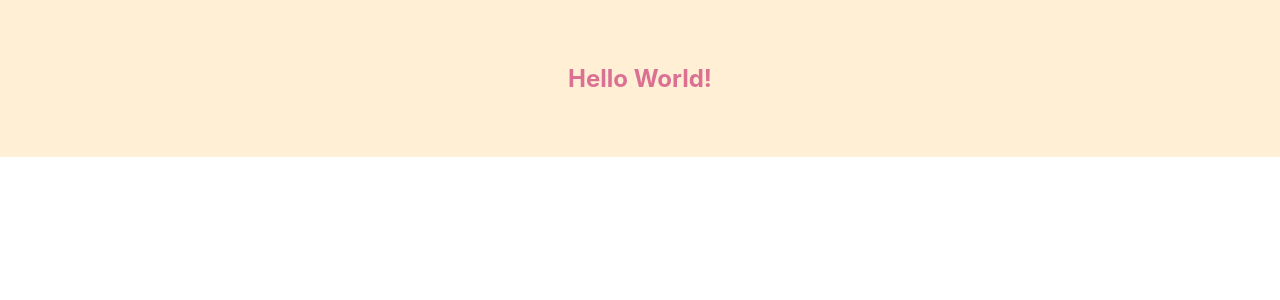
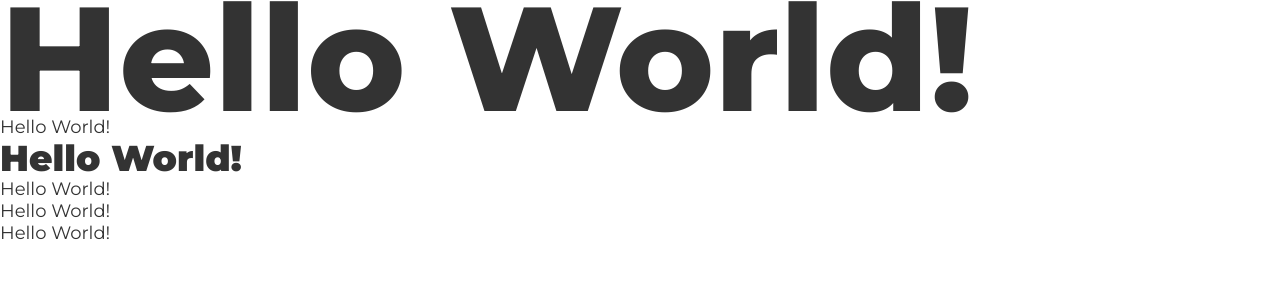
Before and after one commit to usmansbk/teamzone-app, a React (Create React App) app: page / in a window 1280 px wide. Shown: the top 300 px of the page. Built offline with nearby package versions, Linux system fonts and the light colour scheme.

Commit message:
setup styled components

```diff
--- a/public/index.html
+++ b/public/index.html
@@ -21,6 +21,12 @@
       work correctly both with client-side routing and a non-root public URL.
       Learn how to configure a non-root public URL by running `npm run build`.
     -->
+    <link rel="preconnect" href="https://fonts.googleapis.com" />
+    <link rel="preconnect" href="https://fonts.gstatic.com" crossorigin />
+    <link
+      href="https://fonts.googleapis.com/css2?family=Montserrat:wght@300;400;500;600;700;800;900&display=swap"
+      rel="stylesheet"
+    />
     <title>Teamzone</title>
   </head>
   <body>
--- a/src/App.tsx
+++ b/src/App.tsx
@@ -1,21 +1,17 @@
-import styled from "styled-components";
-
-const Title = styled.h1`
-  font-size: 1.5em;
-  text-align: center;
-  color: palevioletred;
-`;
-
-const Wrapper = styled.section`
-  padding: 4em;
-  background: papayawhip;
-`;
+import { ThemeProvider } from "styled-components";
+import Text from "./components/Text";
+import theme from "./config/theme";
 
 function App() {
   return (
-    <Wrapper>
-      <Title>Hello World!</Title>
-    </Wrapper>
+    <ThemeProvider theme={theme}>
+      <Text variant="display">Hello World!</Text>
+      <Text variant="headline">Hello World!</Text>
+      <Text variant="title">Hello World!</Text>
+      <Text variant="label">Hello World!</Text>
+      <Text variant="body">Hello World!</Text>
+      <Text variant="caption">Hello World!</Text>
+    </ThemeProvider>
   );
 }
 
--- /dev/null
+++ b/src/components/Text.tsx
@@ -0,0 +1,47 @@
+import { PropsWithChildren } from "react";
+import styled from "styled-components";
+
+interface TypographyBaseProps extends PropsWithChildren {
+  // size?: "xs" | "sm" | "md" | "lg" | "xl" | "xxl";
+  // type?: "primary" | "secondary" | "tertiary";
+  variant?: "display" | "headline" | "title" | "body" | "label" | "caption";
+}
+
+const Display = styled.div`
+  font-size: 9.25rem;
+  line-height: 7.25rem;
+  font-weight: 800;
+  color: ${(props) => props.theme.colors.text};
+`;
+
+const Title = styled.h1`
+  font-size: 2.25rem;
+  line-height: 2.5rem;
+  font-weight: 900;
+  color: ${(props) => props.theme.colors.text};
+`;
+
+const Body = styled.p`
+  font-size: 1.125rem;
+  font-weight: 400;
+  color: ${(props) => props.theme.colors.text};
+`;
+
+function Text({ variant, children }: TypographyBaseProps) {
+  switch (variant) {
+    case "display":
+      return <Display>{children}</Display>;
+    case "title":
+      return <Title>{children}</Title>;
+    default:
+      return <Body>{children}</Body>;
+  }
+}
+
+Text.defaultProps = {
+  variant: "body",
+  size: "md",
+  type: "primary",
+} as TypographyBaseProps;
+
+export default Text;
--- /dev/null
+++ b/src/config/theme.ts
@@ -0,0 +1,8 @@
+const theme = {
+  colors: {
+    primary: "#c35",
+    text: "#333",
+  },
+};
+
+export default theme;
--- a/src/index.css
+++ b/src/index.css
@@ -9,15 +9,8 @@ body,
 *::after,
 *::before {
   margin: 0;
+  padding: 0;
   box-sizing: border-box;
-  font-family: -apple-system, BlinkMacSystemFont, "Segoe UI", "Roboto", "Oxygen",
-    "Ubuntu", "Cantarell", "Fira Sans", "Droid Sans", "Helvetica Neue",
-    sans-serif;
+  font-family: "Montserrat", sans-serif;
   -webkit-font-smoothing: antialiased;
-  -moz-osx-font-smoothing: grayscale;
 }
-
-div {
-  display: flex;
-  flex-direction: column;
-}
--- a/tsconfig.json
+++ b/tsconfig.json
@@ -14,7 +14,8 @@
     "resolveJsonModule": true,
     "isolatedModules": true,
     "noEmit": true,
-    "jsx": "react-jsx"
+    "jsx": "react-jsx",
+    "baseUrl": "."
   },
   "include": ["src"]
 }
```
